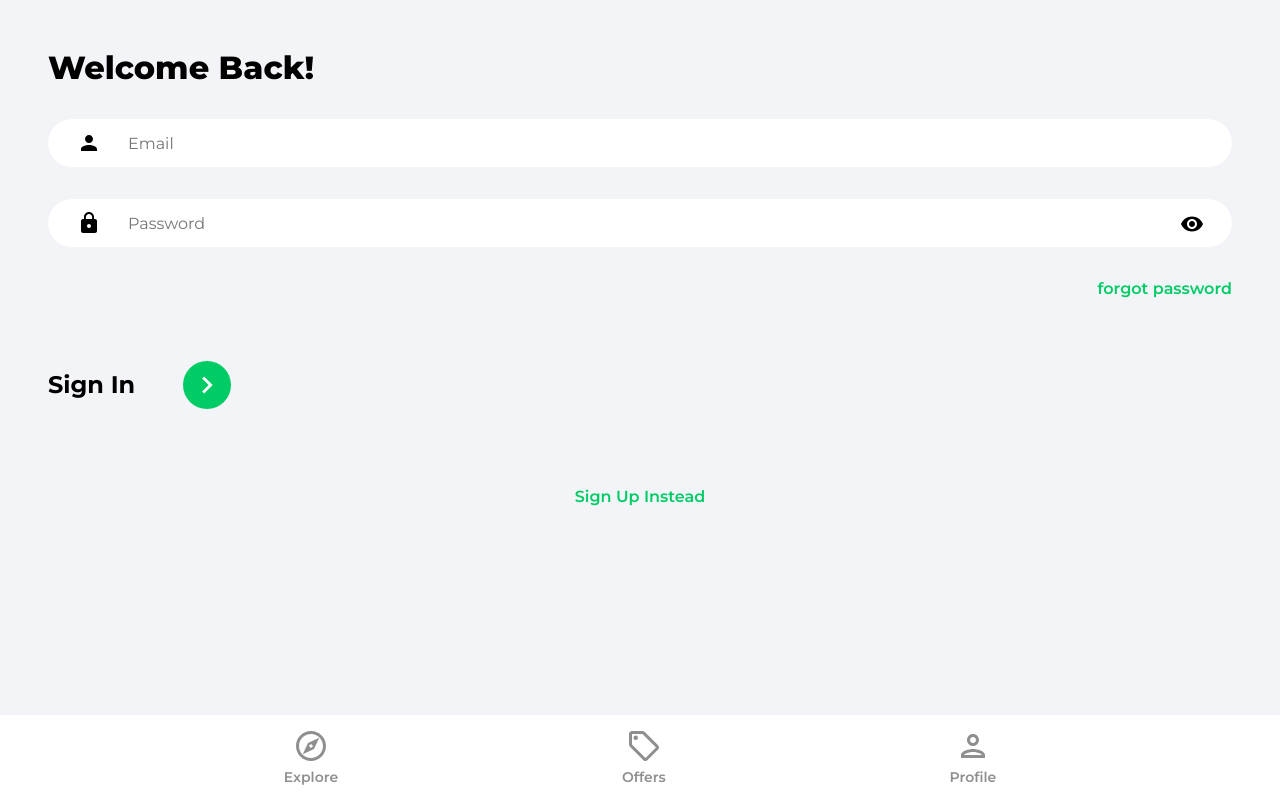
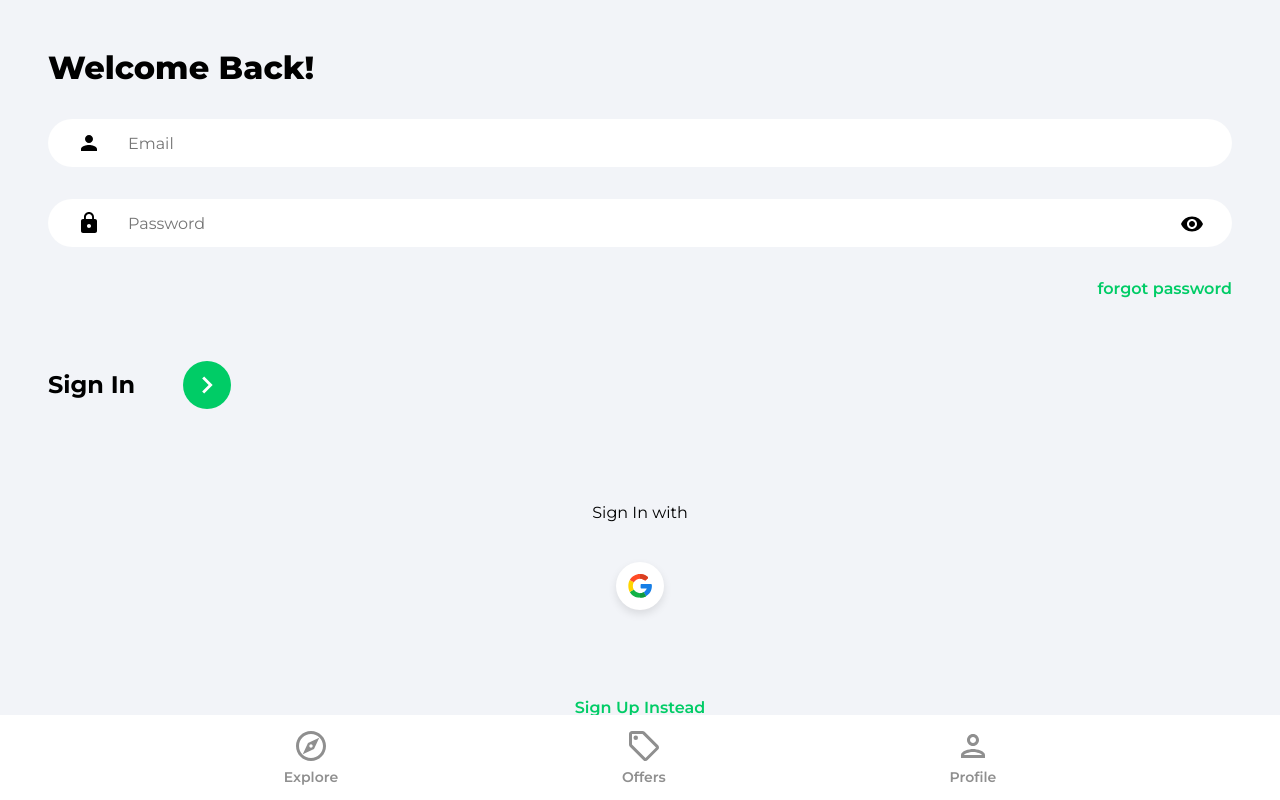
Before and after one commit to NicholasLoren/market-place, a React (Create React App) app: page /sign-in in a window 1280 px wide. Built offline with nearby package versions, Linux system fonts and the light colour scheme.

Commit message:
Added Oauth for sign up and sign in

```diff
--- /dev/null
+++ b/src/components/Oauth.jsx
@@ -0,0 +1,46 @@
+import { useLocation, useNavigate } from 'react-router-dom'
+import { getAuth, signInWithPopup, GoogleAuthProvider } from 'firebase/auth'
+import { getDoc, doc, setDoc, serverTimestamp } from 'firebase/firestore'
+import { db } from './../firebase.config'
+import { toast } from 'react-toastify'
+import googleIcon from '../assets/svg/googleIcon.svg'
+
+function Oauth() {
+  const navigate = useNavigate()
+  const location = useLocation()
+
+  const onGoogleClick = async () => {
+    const auth = getAuth()
+    const provider = new GoogleAuthProvider()
+    try {
+      const result = await signInWithPopup(auth, provider)
+      //Create a user reference from the database
+      const userRef = doc(db, 'users', result.user.uid)
+      //create a snapshot of the user from the db
+      const userSnap = await getDoc(userRef)
+
+      //check if the user exists doesnot exist
+      if (!userSnap.exists()) {
+        //save user to the database
+        await setDoc(doc(db, 'users', result.user.uid), {
+          name: result.user.displayName,
+          email: result.user.email,
+          timestamp: serverTimestamp(),
+        })
+      }
+      navigate('/')
+    } catch (error) {
+      toast.error('Could not authourize with Google')
+    }
+  }
+  return (
+    <div className="socialLogin">
+      <p>Sign {location.pathname === '/sign-up' ? 'Up' : 'In'} with</p>
+      <button className="socialIconDiv" onClick={onGoogleClick}>
+        <img src={googleIcon} alt="google" className="socialIconImg" />
+      </button>
+    </div>
+  )
+}
+
+export default Oauth
--- a/src/pages/SignIn.jsx
+++ b/src/pages/SignIn.jsx
@@ -4,6 +4,7 @@
 import { getAuth, signInWithEmailAndPassword } from 'firebase/auth'
 import { ReactComponent as ArrowRightIcon } from '../assets/svg/keyboardArrowRightIcon.svg'
 import visibilityIcon from '../assets/svg/visibilityIcon.svg'
+import Oauth from '../components/Oauth'
 
 const SignIn = () => {
   const [showPassword, setShowPassword] = useState(false)
@@ -89,7 +90,7 @@
               </button>
             </div>
           </form>
-          {/* Google Oauth */}
+          <Oauth />
           <Link to="/sign-up" className="registerLink">
             Sign Up Instead
           </Link>
--- a/src/pages/SignUp.jsx
+++ b/src/pages/SignUp.jsx
@@ -11,6 +11,7 @@
 import { toast } from 'react-toastify'
 import { ReactComponent as ArrowRightIcon } from '../assets/svg/keyboardArrowRightIcon.svg'
 import visibilityIcon from '../assets/svg/visibilityIcon.svg'
+import Oauth from '../components/Oauth'
 
 const SignUp = () => {
   const [showPassword, setShowPassword] = useState(false)
@@ -103,10 +104,6 @@
               />
             </div>
 
-            {/* <Link to="/forgot-password" className="forgotPasswordLink">
-              forgot password
-            </Link> */}
-
             <div className="signUpBar">
               <p className="signUpText">Sign Up</p>
               <button className="signUpButton">
@@ -114,7 +111,7 @@
               </button>
             </div>
           </form>
-          {/* Google Oauth */}
+          <Oauth />
           <Link to="/sign-in" className="registerLink">
             Sign In Instead
           </Link>
```
